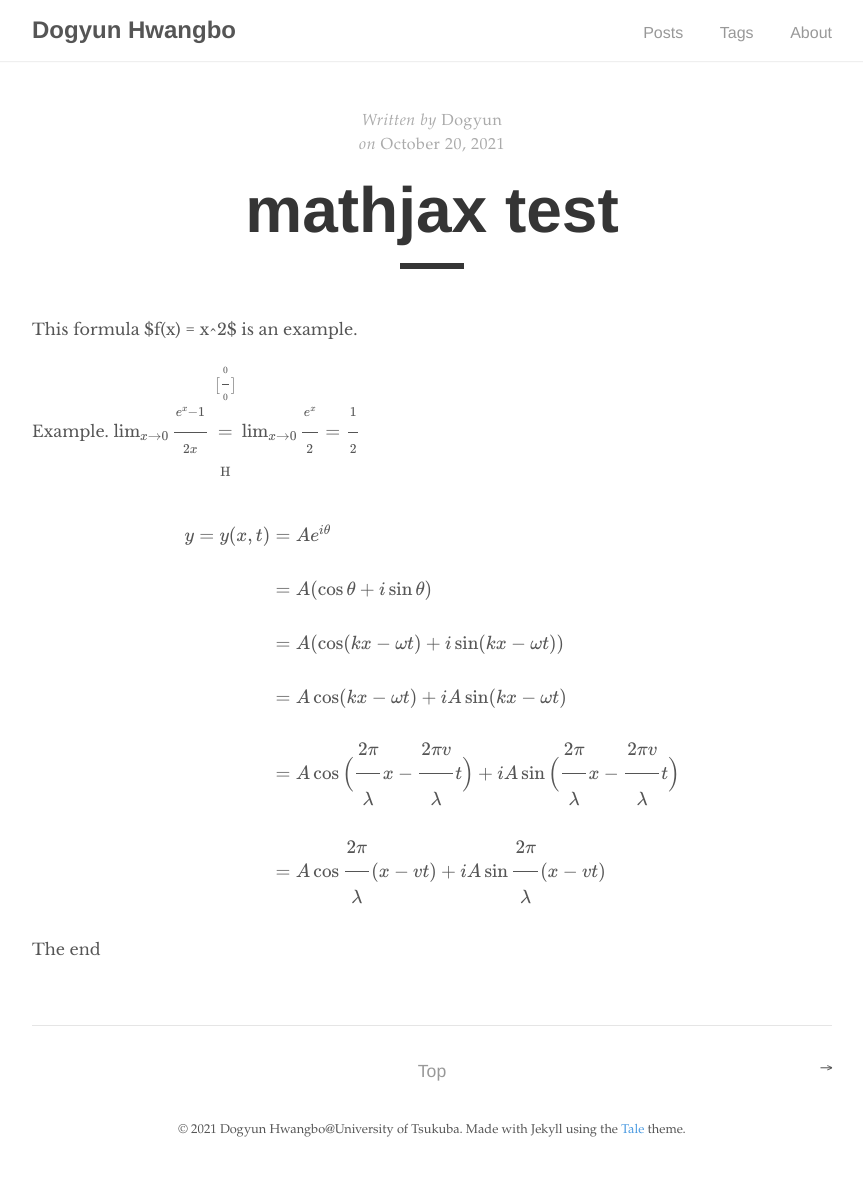
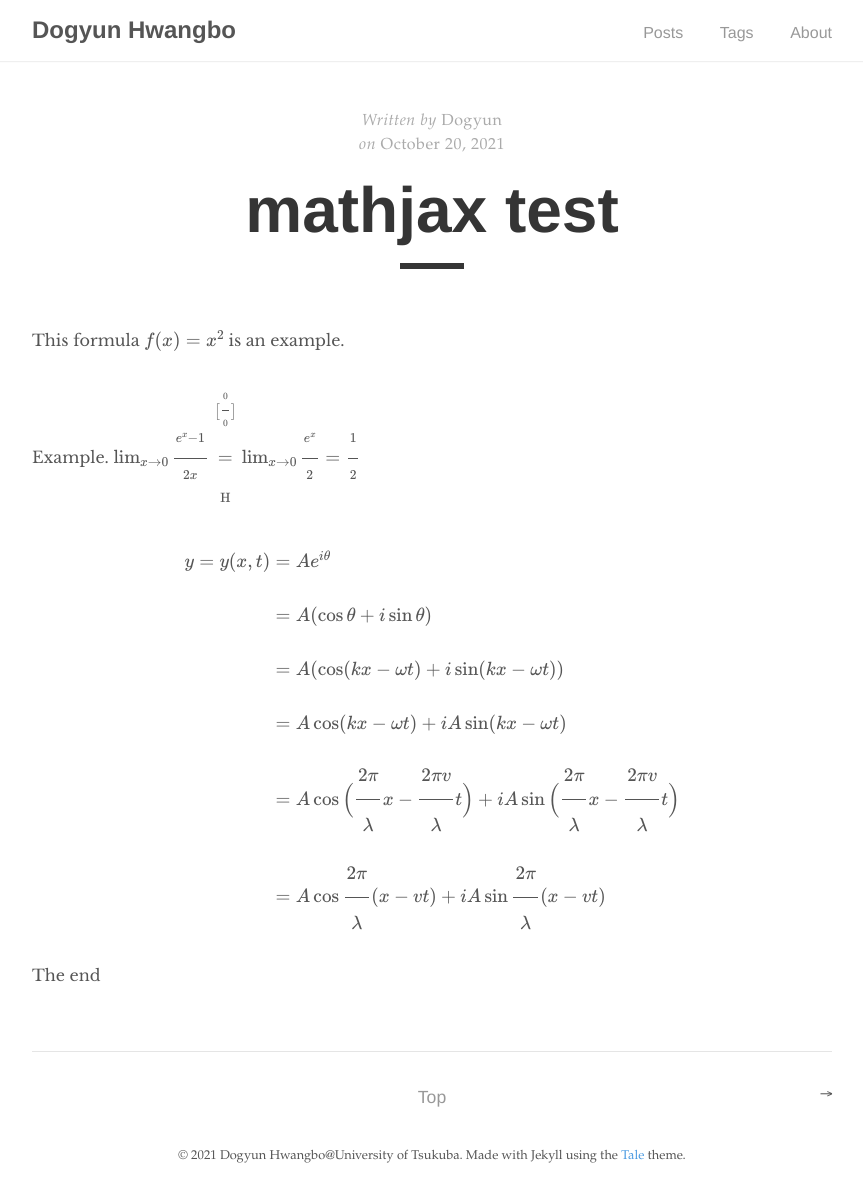
Before and after one commit to dombegi/dombegi.github.io.old, a Jekyll site: the page built from _posts/2021-10-20-mathjax test.md, in a window 1280 px wide. Shown: the whole page, without its empty margins (208-1071 px from the left). Built offline with Jekyll 4.4.1, drawn with Linux system fonts in a browser that asks for light colours; before the commit the page ends 1173 px from its top, so only the background shows below that.

Commit message:
finaltest8

```diff
--- a/_posts/2021-10-20-mathjax test.md
+++ b/_posts/2021-10-20-mathjax test.md
@@ -10,7 +10,7 @@ hidden: true
 use_math: true
 ---
 
-This formula $f(x) = x^2$ is an example.
+This formula \\(f(x) = x^2\\) is an example.
 
 Example.
 $$
```
